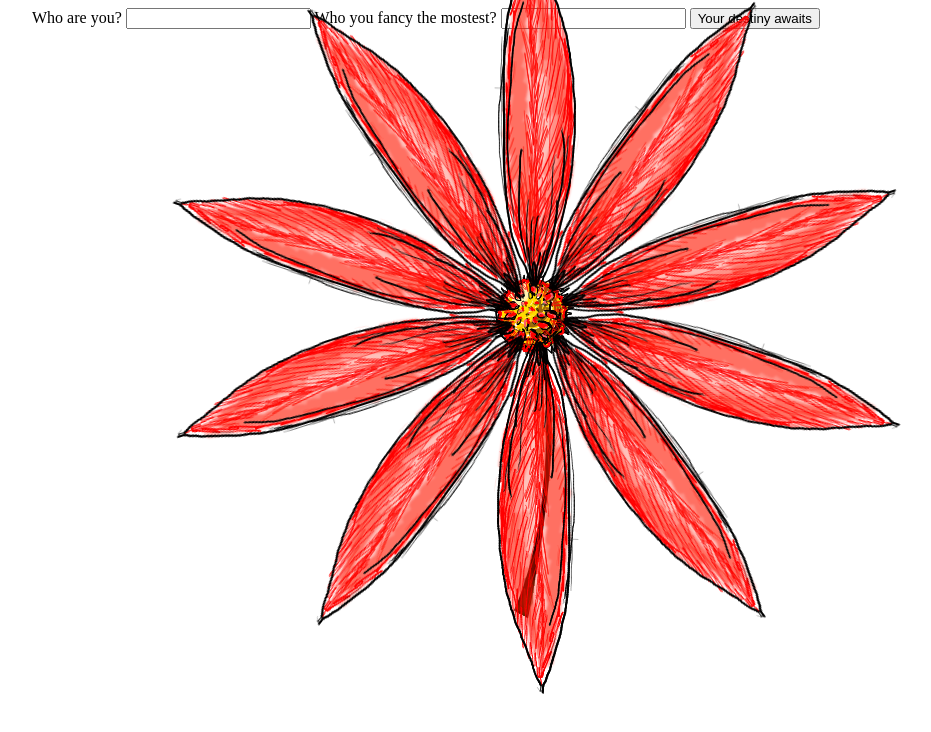
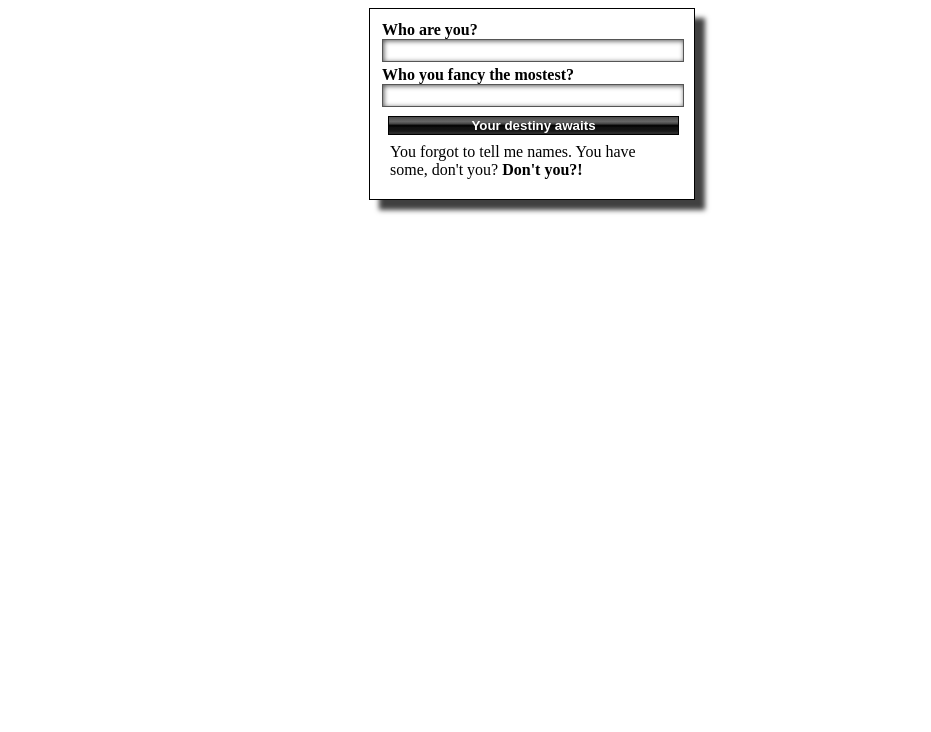
Before and after one commit to DarthKipsu/loves-me-not, a plain HTML site: page index.html in a window 1280 px wide. Both pictures are taken after a click on the button "Your destiny awaits". Shown: the whole page, without its empty margins (108-1039 px from the left). Drawn offline with Linux system fonts and the light colour scheme.

Commit message:
Styled the question box

```diff
--- a/css/style.css
+++ b/css/style.css
@@ -3,7 +3,7 @@
 	position: absolute;
 	left: 50%;
 	margin-left: -200px;
-	top: 70px;
+	top: 140px;
 	width: 400px;
 }
 
@@ -23,7 +23,41 @@
 
 #calling-you-in-names {
 	margin: auto;
-	width: 1000px;
+  border: 1px solid black;
+  box-shadow: 10px 10px 5px 0px rgba(0,0,0,0.75);
+  width: 300px;
+  padding: 8px 12px 12px;
+}
+
+#calling-you-in-names label {
+  display: block;
+  font-weight: bold;
+  margin: 4px 0 0;
+}
+
+#calling-you-in-names input {
+  border: 1px solid #555;
+  box-shadow: 1px 1px 5px #555 inset;
+  padding: 3px;
+  display: block;
+  width: 98%;
+}
+
+#calling-you-in-names button {
+  margin: 9px 6px 0;
+  border: 1px solid black;
+  background: linear-gradient(to bottom, rgba(76,76,76,1) 0%, rgba(89,89,89,1) 12%, rgba(102,102,102,1) 27%, rgba(71,71,71,1) 39%, rgba(0,0,0,1) 51%, rgba(17,17,17,1) 62%, rgba(19,19,19,1) 73%, rgba(28,28,28,1) 85%, rgba(36,36,36,1) 89%, rgba(44,44,44,1) 93%, rgba(43,43,43,1) 95%);
+  color: white;
+  font-weight: bold;
+  width: 97%;
+}
+
+#you-dont-have-a-name {
+  margin: 8px;
+}
+
+#you-dont-have-a-name span {
+  font-weight: bold;
 }
 
 .petals {
--- a/index.html
+++ b/index.html
@@ -16,6 +16,11 @@
     <label for="who-you-fancy-most">Who you fancy the mostest?</label>
     <input type="text" id="who-you-fancy-most" required>
     <button onclick="shower_me_with_flowers()">Your destiny awaits</button>
+
+    <div id="you-dont-have-a-name" style="display: none">
+      You forgot to tell me names. You have some, don't you?
+      <span>Don't you?!</span>
+    </div>
   </section>
 
   <div id="flower">
--- a/script/calling-you-names.js
+++ b/script/calling-you-names.js
@@ -1,6 +1,9 @@
 function automatically_generate_personalized_destiny() {
   var you = document.getElementById('your-name').value;
   var he = document.getElementById('who-you-fancy-most').value;
+
+  if (you == "" || he == "")
+    throw "You have names, don't you?!";
 
   var your_destiny = calculate_meaning_of_life(you);
   var his_fate = calculate_meaning_of_life(he);
@@ -19,7 +22,13 @@ function calculate_meaning_of_life(text) {
 }
 
 function shower_me_with_flowers() {
-  var amount = 10 + automatically_generate_personalized_destiny();
+  try {
+    var amount = 10 + automatically_generate_personalized_destiny();
 
-  createPetals(amount);
+    createPetals(amount);
+
+    document.getElementById('calling-you-in-names').style.display = 'none';
+  } catch (e) {
+    document.getElementById('you-dont-have-a-name').style.display = 'block';
+  }
 }
```
